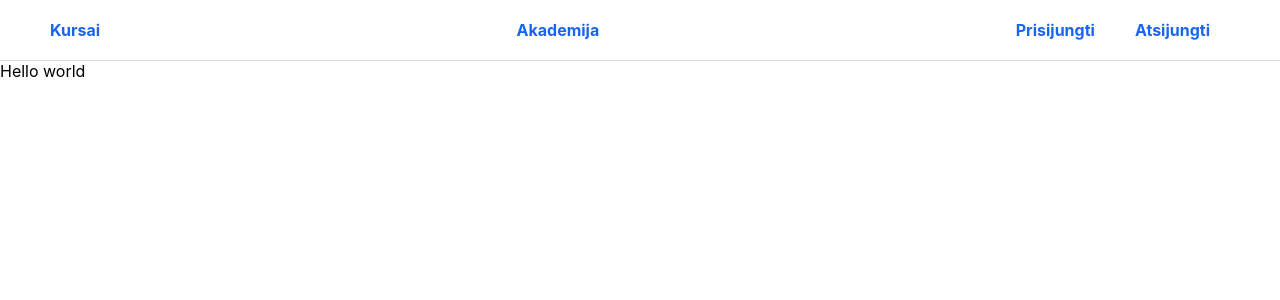
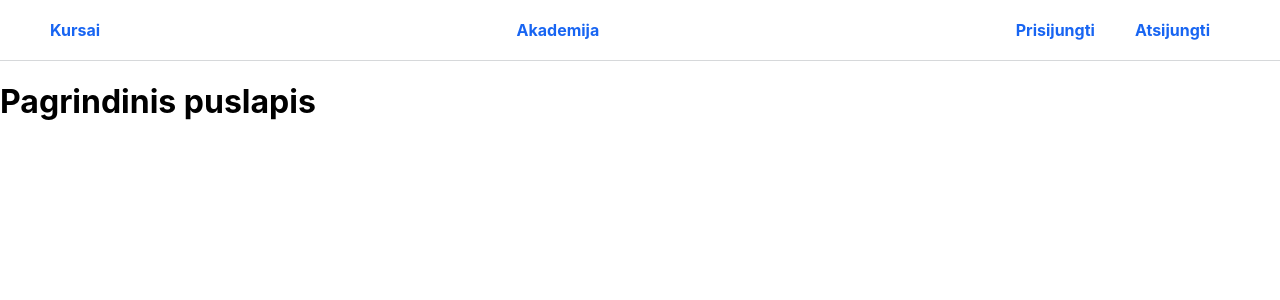
Before and after one commit to ArnasDickus/Akademija, a React (Create React App) app: page / in a window 1280 px wide. Shown: the top 300 px of the page. Built offline with nearby package versions, Linux system fonts and the light colour scheme.

Commit message:
added routing

```diff
--- a/package.json
+++ b/package.json
@@ -9,6 +9,7 @@
     "node-sass": "^4.14.1",
     "react": "^17.0.1",
     "react-dom": "^17.0.1",
+    "react-router-dom": "^5.2.0",
     "react-scripts": "4.0.0",
     "web-vitals": "^0.2.4"
   },
--- a/src/App.js
+++ b/src/App.js
@@ -1,6 +1,8 @@
 import React from 'react';
 import Header from "./components/header/header.component";
-
+import { Switch, Route} from 'react-router-dom';
+import Home from "./pages/home/home.page";
+import Courses from "./pages/courses/courses.page";
 
 class App extends React.Component  {
   constructor(props) {
@@ -12,10 +14,12 @@ class App extends React.Component  {
   }
   render() {
     return (
-
         <div>
           <Header />
-          Hello world
+                <Switch>
+                    <Route path="/" exact={true} component={Home}  />
+                    <Route path="/courses" component={Courses} />
+                </Switch>
         </div>
     )
   }
--- a/src/components/header/header.component.js
+++ b/src/components/header/header.component.js
@@ -1,17 +1,19 @@
 import React from 'react';
 import './header.styles.scss';
+import { Link } from "react-router-dom";
 
 const Header = () => {
     return (
+
             <div className="header">
                 <div className="header__wrapper">
                     <div className="header__flex">
                         <div>
-                        <a className="header__nav-link">Kursai</a>
+                            <Link className="header__nav-link" to="/courses">Kursai</Link>
                         </div>
 
                         <div>
-                        <a className="header__nav-link">Akademija</a>
+                            <Link className="header__nav-link" to="/">Akademija</Link>
                         </div>
 
                         <div>
@@ -21,6 +23,7 @@ const Header = () => {
                     </div>
                 </div>
             </div>
+
     )
 }
 
--- a/src/index.js
+++ b/src/index.js
@@ -3,11 +3,14 @@ import ReactDOM from 'react-dom';
 import './index.scss';
 import App from './App';
 import reportWebVitals from './reportWebVitals';
+import { BrowserRouter } from "react-router-dom";
 
 ReactDOM.render(
-  <React.StrictMode>
-    <App />
-  </React.StrictMode>,
+    <BrowserRouter>
+      <React.StrictMode>
+        <App />
+      </React.StrictMode>
+    </BrowserRouter>,
   document.getElementById('root')
 );
 
--- a/src/index.scss
+++ b/src/index.scss
@@ -11,3 +11,7 @@ code {
   font-family: source-code-pro, Menlo, Monaco, Consolas, 'Courier New',
     monospace;
 }
+
+a {
+  text-decoration: none;
+}
--- a/src/pages/home/home.page.js
+++ b/src/pages/home/home.page.js
@@ -3,7 +3,7 @@ import './home.styles.scss';
 
 const Home = () => {
     return (
-        <h1>This is home page</h1>
+        <h1>Pagrindinis puslapis</h1>
     )
 }
 
```
Also changed, not shown: 1 other file (tests, documents, lock files or other folders). Lines whose indentation alone changed are shown as unchanged.
